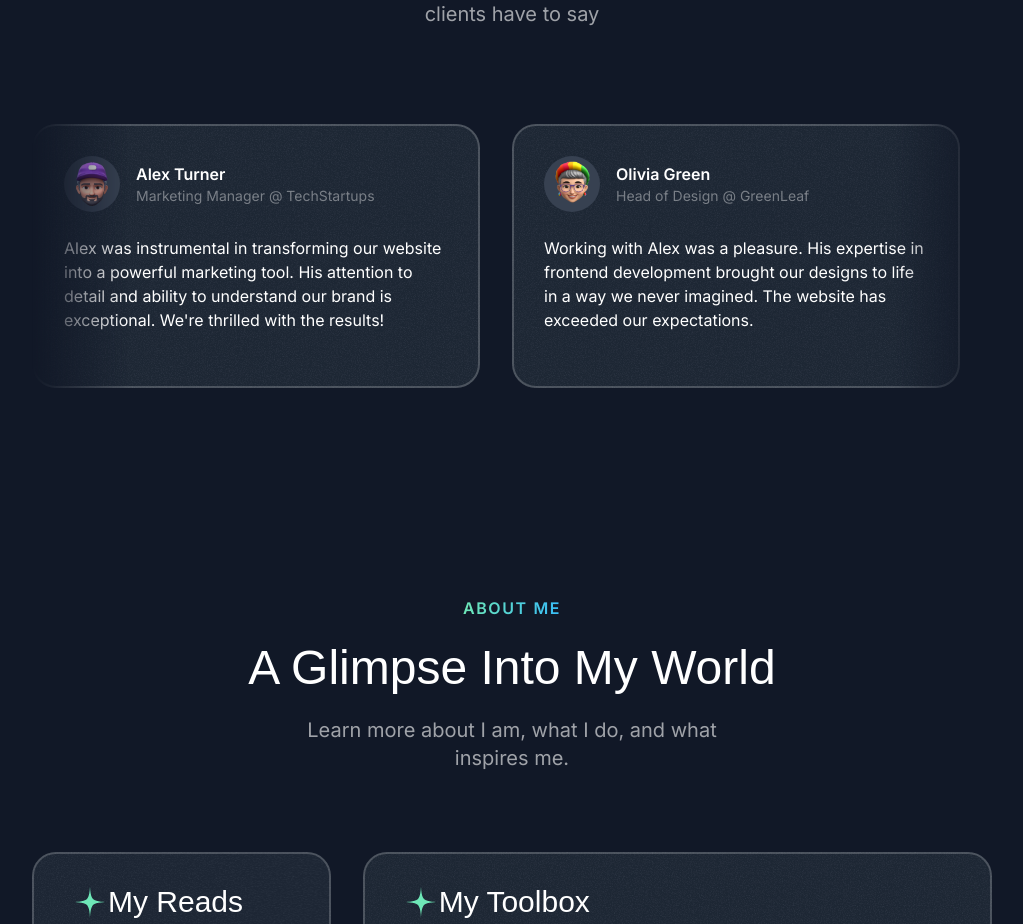
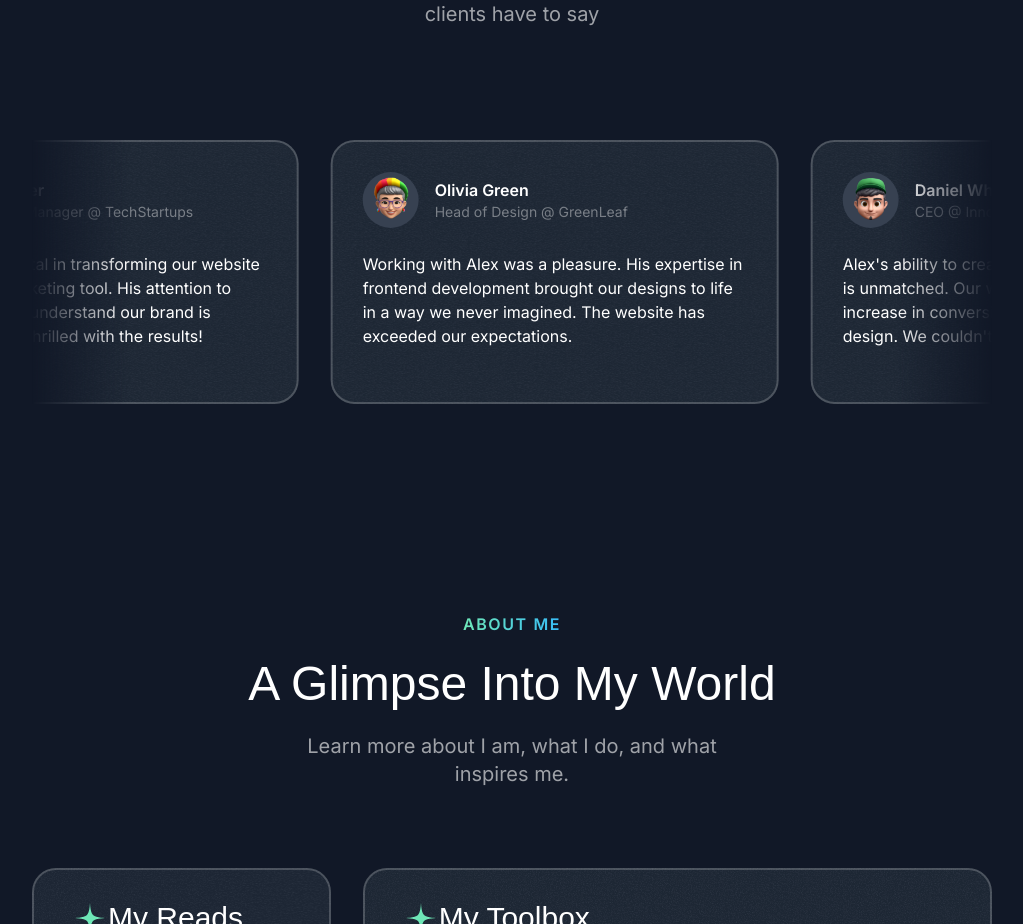
Before and after one commit to iabhinav15/personal-portfolio, a Next.js app: page / in a window 1280 px wide. Shown: the part 3420-4344 px from the top of the page, without its empty margins (128-1151 px from the left). Built offline with nearby package versions, Linux system fonts and the light colour scheme; a web font is replaced by a local one.

Commit message:
added animation in testimonial section

```diff
--- a/src/sections/Testimonials.tsx
+++ b/src/sections/Testimonials.tsx
@@ -6,6 +6,7 @@ import memojiAvatar5 from "@/assets/images/memoji-avatar-5.png";
 import { SectionHeader } from "@/components/SectionHeader";
 import { Card } from "@/components/Card";
 import Image from "next/image";
+import { Fragment } from "react";
 
 const testimonials = [
   {
@@ -49,12 +50,14 @@ export const TestimonialsSection = () => {
           eyebrow="What Clients Say about Me"
           description="Do not just take my word for it, see what my clients have to say"
         />
-        <div className="mt-16 lg:mt-24 flex overflow-x-clip [mask-image:linear-gradient(to_right,transparent,black_10%,black_90%,transparent)]">
-          <div className="flex gap-8 flex-none">
+        <div className="mt-12 lg:mt-24 flex overflow-x-clip [mask-image:linear-gradient(to_right,transparent,black_10%,black_90%,transparent)] py-4 -my-4">
+          <div className="flex gap-8 pr-8 flex-none animate-move-left [animation-duration:90s] hover:[animation-play-state:paused]">
+            {[...new Array(2)].fill(0).map((_, index) => (
+              <Fragment key={index}>
                 {testimonials.map((testimonial) => (
                   <Card
                     key={testimonial.name}
-                className="max-w-xs md:p-8 md:max-w-md p-6"
+                    className="max-w-xs md:p-8 md:max-w-md p-6 hover:-rotate-3  transition-all duration-300"
                   >
                     <div className="flex gap-4 items-center">
                       <div className="size-14 bg-gray-700 items-center justify-center inline-flex rounded-full flex-shrink-0">
@@ -76,6 +79,8 @@ export const TestimonialsSection = () => {
                     </p>
                   </Card>
                 ))}
+              </Fragment>
+            ))}
           </div>
         </div>
       </div>
```
Lines whose indentation alone changed are shown as unchanged.
